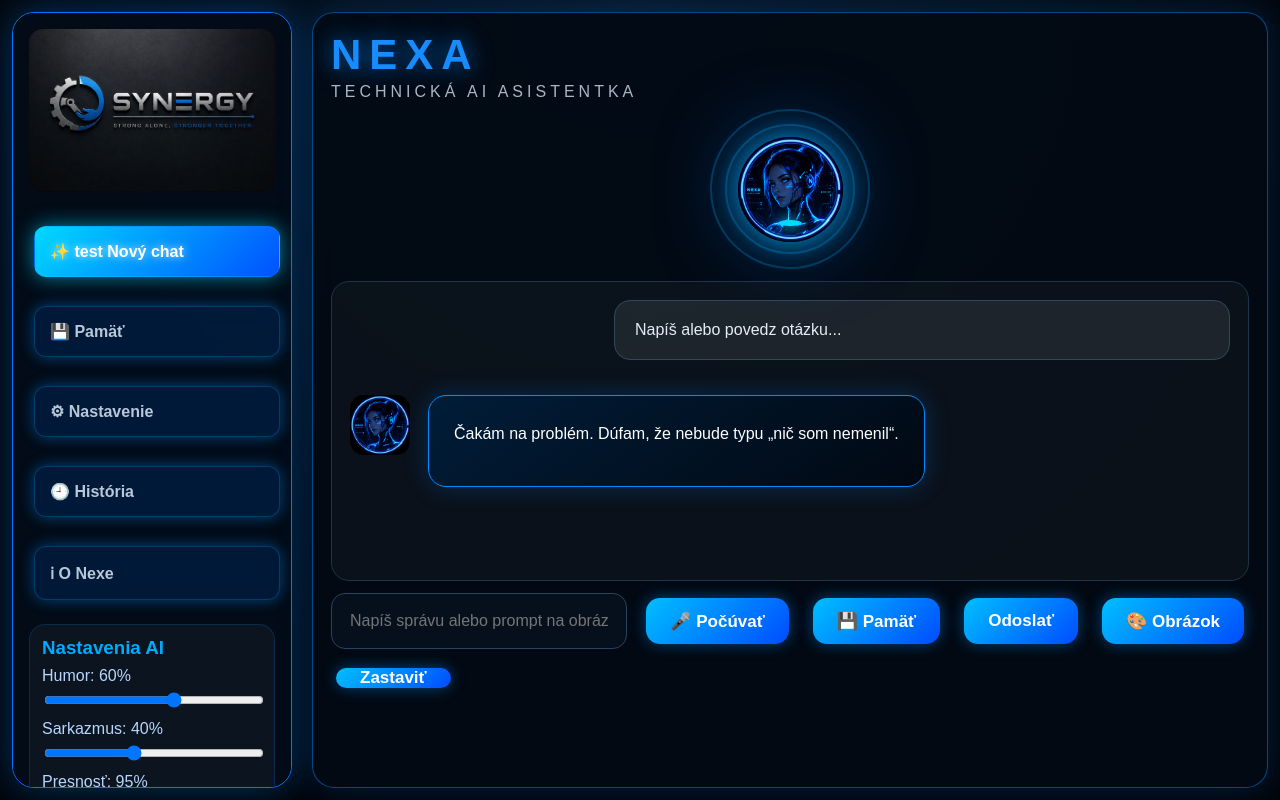
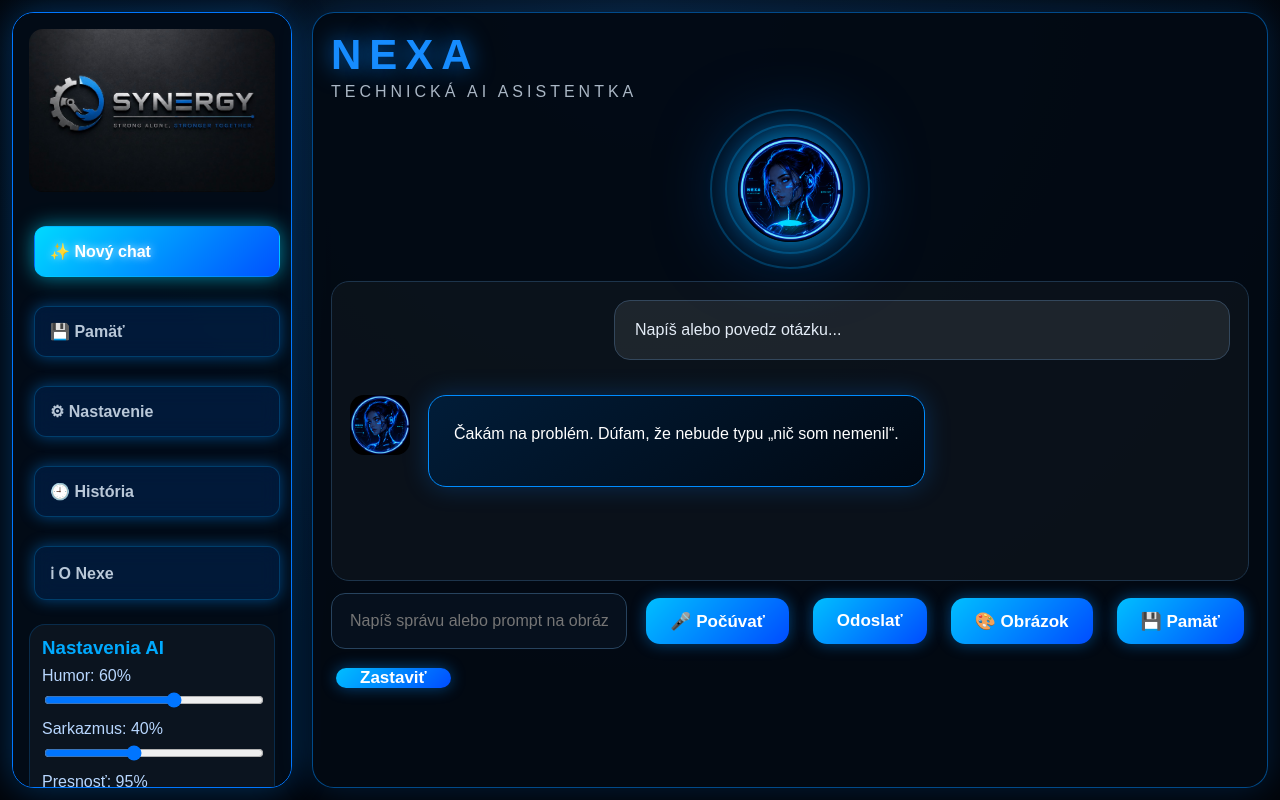
Before and after one commit to Lukas3250/nexa-ai, a React (Create React App) app: page / in a window 1280 px wide. Built offline with nearby package versions, Linux system fonts and the light colour scheme.

Commit message:
Replace App with fixed version

```diff
--- a/src/App.js
+++ b/src/App.js
@@ -17,6 +17,7 @@ function App() {
   const [humor, setHumor] = useState(60);
   const [sarcasm, setSarcasm] = useState(40);
   const [precision, setPrecision] = useState(95);
+
   const [memory, setMemory] = useState(() => {
     return localStorage.getItem("nexa_memory") || "";
   });
@@ -60,16 +61,15 @@ function App() {
     setAnswer("");
     setGeneratedImage("");
   };
+
   const saveMemory = () => {
     const newMemory = prompt("Čo si má Nexa zapamätať?");
-
     if (!newMemory) return;
 
     const updatedMemory = memory + "\n- " + newMemory;
 
     localStorage.setItem("nexa_memory", updatedMemory);
     setMemory(updatedMemory);
-
     setAnswer("Zapamätané.");
   };
 
@@ -115,7 +115,9 @@ function App() {
 
       audioRef.current = audio;
 
-     const audioContext = new (window.AudioContext || window.webkitAudioContext)();
+      const audioContext = new (window.AudioContext ||
+        window.webkitAudioContext)();
+
       const source = audioContext.createMediaElementSource(audio);
       const analyser = audioContext.createAnalyser();
 
@@ -177,7 +179,7 @@ function App() {
     setGeneratedImage("");
 
     try {
-      const response = await fetch(`{API_URL}/ask`, {
+      const response = await fetch(`${API_URL}/ask`, {
         method: "POST",
         headers: {
           "Content-Type": "application/json",
@@ -190,6 +192,7 @@ function App() {
           memory: localStorage.getItem("nexa_memory") || "",
         }),
       });
+
       if (!response.ok) {
         throw new Error("Backend error");
       }
@@ -281,10 +284,12 @@ function App() {
   const startRecognition = () => {
     const SpeechRecognition =
       window.SpeechRecognition || window.webkitSpeechRecognition;
+
     if (!navigator.mediaDevices || !navigator.mediaDevices.getUserMedia) {
       alert("Mikrofón nie je podporovaný.");
       return;
     }
+
     if (!SpeechRecognition) {
       alert("Použi Chrome.");
       return;
@@ -363,9 +368,8 @@ function App() {
 
         <nav>
           <button className="nav active" onClick={newChat}>
-            ✨  test Nový chat
+            ✨ Nový chat
           </button>
-
 
           <button className="nav" onClick={saveMemory}>
             💾 Pamäť
@@ -477,12 +481,12 @@ function App() {
           <button onClick={toggleListening}>
             {isListening ? "⏹ Stop" : "🎤 Počúvať"}
           </button>
-          <button onClick={saveMemory}>
-           💾 Pamäť
-          </button>
+
           <button onClick={() => askAI()}>Odoslať</button>
 
           <button onClick={generateImage}>🎨 Obrázok</button>
+
+          <button onClick={saveMemory}>💾 Pamäť</button>
 
           <button onClick={stopAll}>Zastaviť</button>
         </div>
```
Lines whose indentation alone changed are shown as unchanged.
